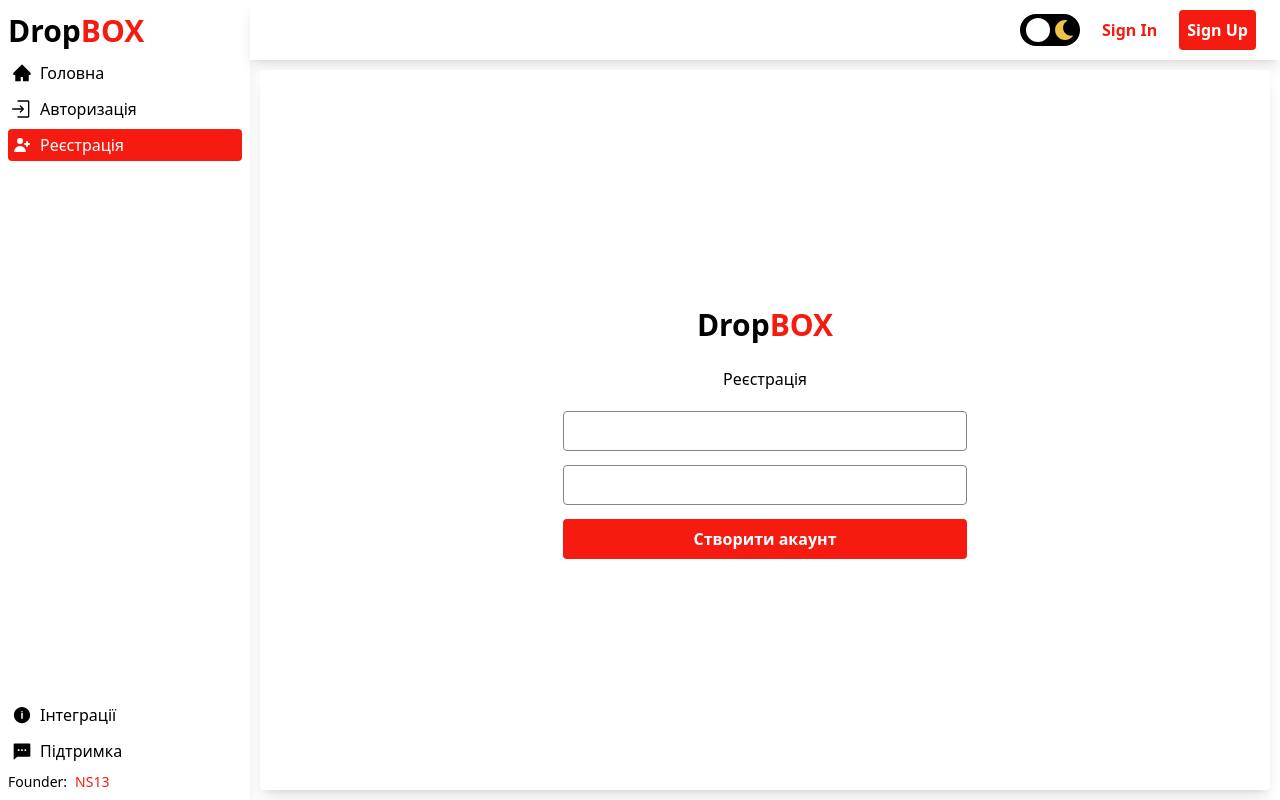
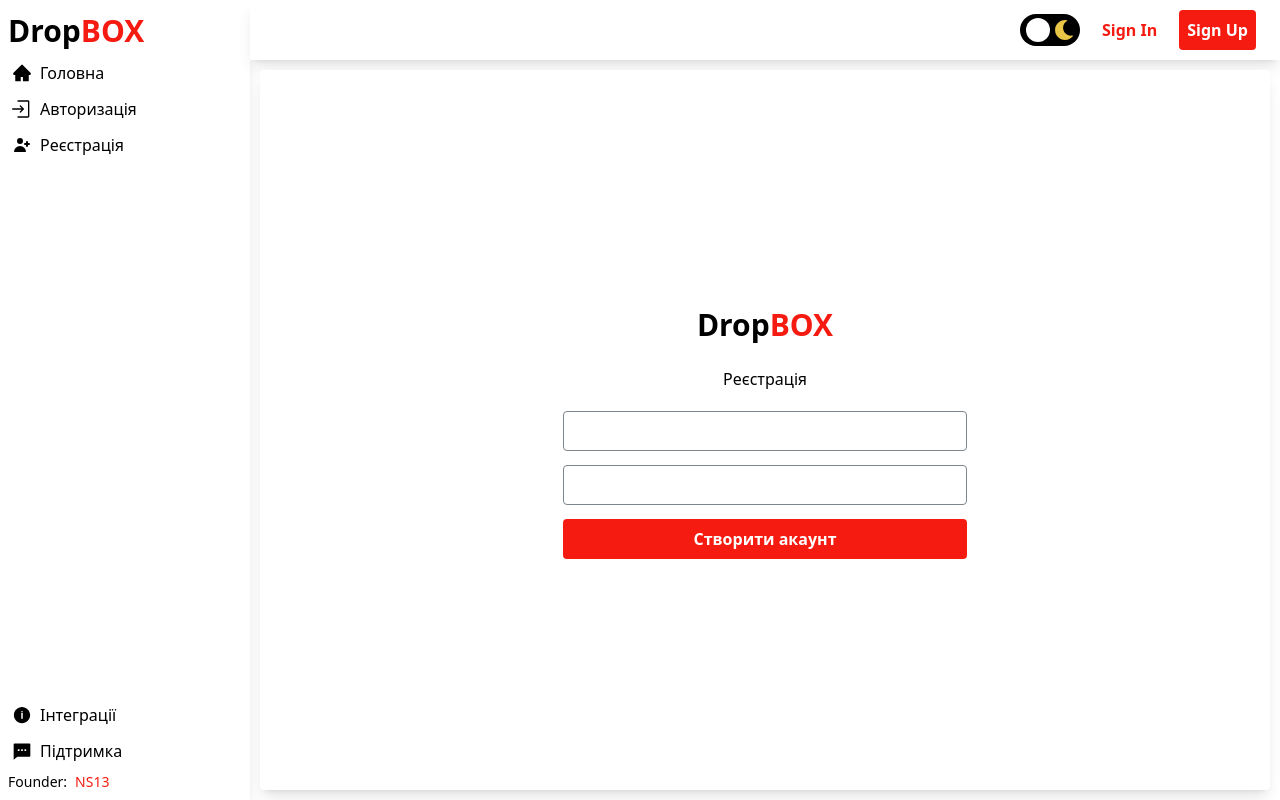
Before and after one commit to ddianasm/crm_frontend_vite, a React (Vite) app: page /auth in a window 1280 px wide. Built offline with nearby package versions, Linux system fonts and the light colour scheme; no server answers.

Commit message:
test set cookie func

```diff
--- a/src/App.tsx
+++ b/src/App.tsx
@@ -1,8 +1,12 @@
-import { Router } from "@/router/router"
-
+import { SignUpPage } from "./pages/SignUpPage"
 
 export const App = () => {
     return (
-        <Router />
+        <SignUpPage />
     )
 }
+// export const App = () => {
+//     return (
+//         <Router />
+//     )
+// }
--- /dev/null
+++ b/src/components/content/Content.tsx
@@ -0,0 +1,13 @@
+import React, { ReactNode } from "react";
+
+type ContentProps = {
+    children: ReactNode;
+};
+
+export const Content: React.FC<ContentProps> = ({ children }) => {
+    return (
+        <div className="flex items-center justify-center bg-light rounded-global_radius shadow-lg bg-[#009865] m-[10px] box-border">
+            {children}
+        </div>
+    );
+};
--- a/src/components/forms/SignInForm.tsx
+++ b/src/components/forms/SignInForm.tsx
@@ -24,7 +24,6 @@ export const SignInForm = () => {
 
 
     return (
-        <div className=' flex items-center justify-center bg-light rounded-global_radius shadow-lg bg-[#009865] m-[10px] box-border'>
         <div className='flex flex-col items-center justify-center w-[40%] gap-lg_gap'>
             <div className='flex flex-col items-center justify-center gap-lg_gap'>
                 <Logo />
@@ -57,7 +56,6 @@ export const SignInForm = () => {
                     <Link href='#'>Увійти з Facebook</Link>
                 </div> */}
         </div>
-        </div>
     )
 }
 
--- a/src/components/forms/SignUpForm.tsx
+++ b/src/components/forms/SignUpForm.tsx
@@ -8,6 +8,7 @@ export const SignUpForm = () => {
     const [signUpData, setSignUpData] = useState<{ username: string; password: string; }>({ username: '', password: '' })
 
     function getDataFromServer() {
+        console.log(signUpData);
         axios.post('http://localhost:3000/user/create', signUpData, {
             headers: {
                 'Content-Type': 'application/json'
@@ -22,7 +23,6 @@ export const SignUpForm = () => {
     }
 
     return (
-        <div className=' flex items-center justify-center bg-light rounded-global_radius shadow-lg bg-[#009865] m-[10px] box-border'>
         <div className='flex flex-col items-center justify-center w-[40%] gap-lg_gap'>
             <div className='flex flex-col items-center justify-center gap-lg_gap'>
                 <Logo />
@@ -55,6 +55,5 @@ export const SignUpForm = () => {
             <Link href='#'>Увійти з Facebook</Link>
         </div> */}
         </div>
-        </div>
     )
 }
--- a/src/components/left_panel/LeftPanel.tsx
+++ b/src/components/left_panel/LeftPanel.tsx
@@ -1,20 +1,11 @@
-'use client'
-import React, { useState } from 'react';
 import { Logo } from '@/components/logo/Logo';
 import { AiFillHome } from 'react-icons/ai';
 import { RxEnter } from 'react-icons/rx';
 import { HiUserAdd } from 'react-icons/hi';
 import { IoIosInformationCircle } from 'react-icons/io';
 import { RiMessage2Fill } from 'react-icons/ri';
-import classNames from 'classnames';
 
-interface LeftPanelProps {
-    selected: 'авторизація' | 'реєстрація';
-    setSelected: React.Dispatch<React.SetStateAction<'авторизація' | 'реєстрація'>>;
-}
-
-export const LeftPanel: React.FC<LeftPanelProps> = ({ selected, setSelected }) => {
-    console.log(selected);
+export const LeftPanel = () => {
 
 
     return (
@@ -26,11 +17,11 @@ export const LeftPanel: React.FC<LeftPanelProps> = ({ selected, setSelected }) =
                         <AiFillHome className='h-[20px] w-[20px]' />
                         <div>Головна</div>
                     </div>
-                    <div className={classNames('flex items-center text-base_text p-sm_p gap-sm_gap rounded-global_radius cursor-pointer', { 'text-light bg-primary': selected === 'авторизація' })} onClick={() => setSelected('авторизація')}>
+                    <div className='flex items-center text-base_text p-sm_p gap-sm_gap rounded-global_radius cursor-pointer'>
                         <RxEnter className='h-[20px] w-[20px]' />
                         <div>Авторизація</div>
                     </div>
-                    <div className={classNames('flex items-center text-base_text p-sm_p gap-sm_gap rounded-global_radius cursor-pointer', { 'text-light bg-primary': selected === 'реєстрація' })} onClick={() => setSelected('реєстрація')}>
+                    <div className='flex items-center text-base_text p-sm_p gap-sm_gap rounded-global_radius cursor-pointer'>
                         <HiUserAdd className='h-[20px] w-[20px]' />
                         <div>Реєстрація</div>
                     </div>
--- a/src/main.tsx
+++ b/src/main.tsx
@@ -4,7 +4,7 @@ import { App } from '@/App'
 import '@/global.css'
 
 ReactDOM.createRoot(document.getElementById('root')!).render(
-  <React.StrictMode>
-    <App />
-  </React.StrictMode>,
+  // <React.StrictMode>
+  <App />
+  // </React.StrictMode>,
 )
--- a/src/pages/FuncPage.tsx
+++ /dev/null
@@ -1,6 +0,0 @@
-export const FuncPage = () => {
-    console.log("render: FuncPage")
-    return (
-        <div>Func Page</div>
-    )
-}
--- /dev/null
+++ b/src/pages/SignUpPage.tsx
@@ -0,0 +1,29 @@
+import { Content } from "@/components/content/Content"
+import { LeftPanel } from "@/components/left_panel/LeftPanel"
+import { TopPanel } from "@/components/top_panel/TopPanel"
+import { SignUpForm } from "@/components/forms/SignUpForm"
+import axios from "axios"
+import { useEffect } from "react"
+
+const test_thunk = async () => {
+    axios({
+        url: "http://localhost:3000/test",
+        withCredentials: true
+    })
+}
+
+export const SignUpPage = () => {
+    useEffect(() => {
+        test_thunk().finally(console.log)
+    }, [])
+
+    return (
+        <div className='grid grid-cols-2 h-screen' style={{ gridTemplateColumns: '250px 1fr', gridTemplateRows: '60px 1fr' }}>
+            <LeftPanel />
+            <TopPanel />
+            <Content>
+                <SignUpForm />
+            </Content>
+        </div>
+    )
+}
--- a/src/pages/main/MainPage.tsx
+++ /dev/null
@@ -1,25 +0,0 @@
-'use client'
-import React, { useState } from 'react';
-import { TopPanel } from '@/components/top_panel/TopPanel';
-import { LeftPanel } from '@/components/left_panel/LeftPanel';
-import { SignUpForm } from '@/components/forms/SignUpForm';
-import { SignInForm } from '@/components/forms/SignInForm';
-
-export const MainPage = () => {
-    const [selected, setSelected] = useState<'авторизація' | 'реєстрація'>('реєстрація');
-    console.log(selected);
-
-    return (
-        <div className='grid grid-cols-2 h-screen' style={{ gridTemplateColumns: '250px 1fr', gridTemplateRows: '60px 1fr' }}>
-            <LeftPanel selected={selected} setSelected={setSelected} />
-            <TopPanel />
-            {/* <SignUpForm /> */}
-            {selected === 'реєстрація' && (
-                <SignUpForm />
-            )}
-            {selected === 'авторизація' && (
-                <SignInForm />
-            )}
-        </div>
-    )
-}
--- a/src/router/router.tsx
+++ b/src/router/router.tsx
@@ -1,13 +1,11 @@
 import { BrowserRouter, Routes, Route } from "react-router-dom";
 import { MainPage } from "@/pages/main/MainPage";
-import { FuncPage } from "@/pages/FuncPage";
 
 export const Router = () => {
     return (
         <BrowserRouter>
             <Routes>
                 <Route path="/auth" element={<MainPage />} />
-                <Route path="/" element={<FuncPage />} />
             </Routes>
         </BrowserRouter>
     )
```
Also changed, not shown: src/Layout.tsx (added, +16 -0 lines). Lines whose indentation alone changed are shown as unchanged.
